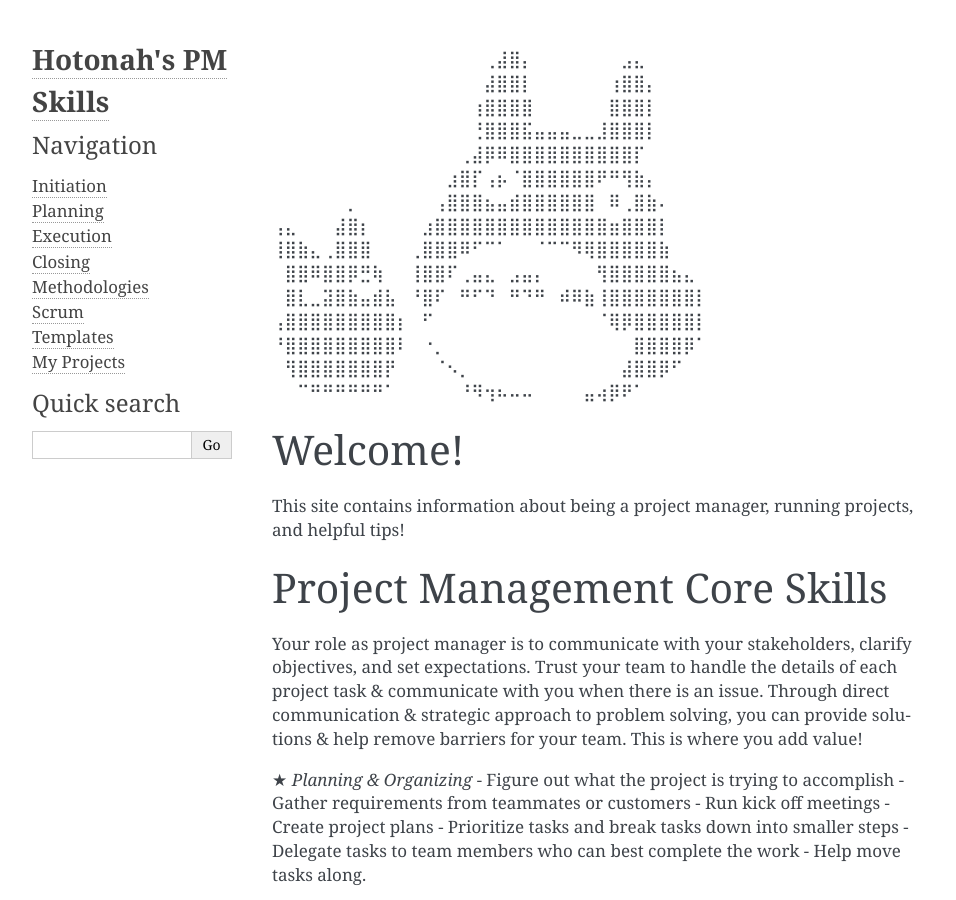
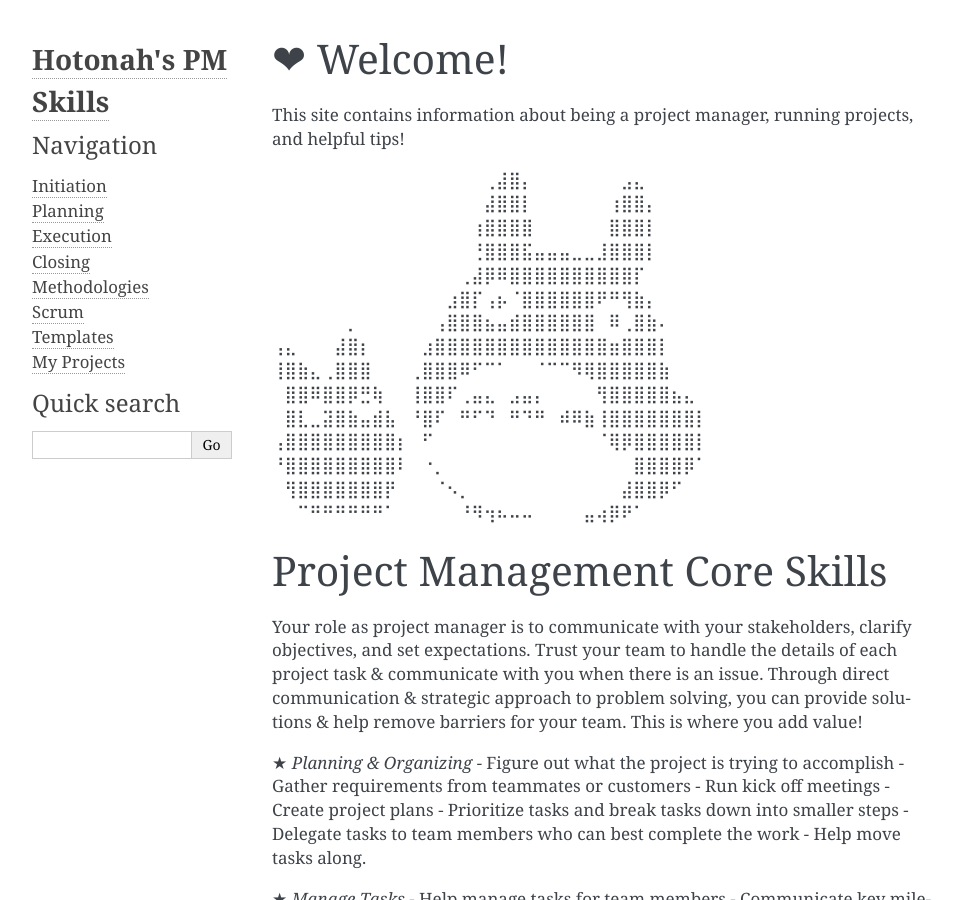
Before and after one commit to Hotonah/hotonah.github.io, a Sphinx documentation site: the page built from source/index.txt, in a window 1280 px wide and 900 px high. Shown: the whole window, without its empty margins (148-1104 px from the left). Built offline with Sphinx 7.4.7, drawn with Linux system fonts in a browser that asks for light colours; part of the change alters nothing that is shown.

```diff
--- a/source/index.txt
+++ b/source/index.txt
@@ -2,6 +2,10 @@
    sphinx-quickstart on Thu Dec  8 16:59:14 2022.
    You can adapt this file completely to your liking, but it should at least
    contain the root `toctree` directive.
+
+❤ Welcome!
+==================
+This site contains information about being a project manager, running projects, and helpful tips!
 
 ⠀⠀⠀⠀⠀⠀⠀⠀⠀⠀⠀⠀⠀⠀⠀⠀⠀⢀⣼⣿⡄⠀⠀⠀⠀⠀⠀⠀⣠⣄⠀⠀⠀⠀⠀
 ⠀⠀⠀⠀⠀⠀⠀⠀⠀⠀⠀⠀⠀⠀⠀⠀⠀⣼⣿⣿⡇⠀⠀⠀⠀⠀⠀⢰⣿⣿⡄⠀⠀⠀⠀
@@ -19,9 +23,7 @@
 ⠀⢻⣿⣿⣿⣿⣿⣿⣿⡟⠀⠀⠀⠈⠢⡀⠀⠀⠀⠀⠀⠀⠀⠀⠀⠀⠀⠀⣼⣿⣿⡿⠋⠀⠀
 ⠀⠀⠉⠛⠛⠛⠛⠛⠛⠁⠀⠀⠀⠀⠀⠘⠻⢲⠦⠤⠤⠀⠀⠀⠀⣤⢴⡿⠟⠁⠀⠀⠀⠀⠀
 
-Welcome!
-========
-This site contains information about being a project manager, running projects, and helpful tips!
+
 
 .. toctree::
    :maxdepth: 2
```
